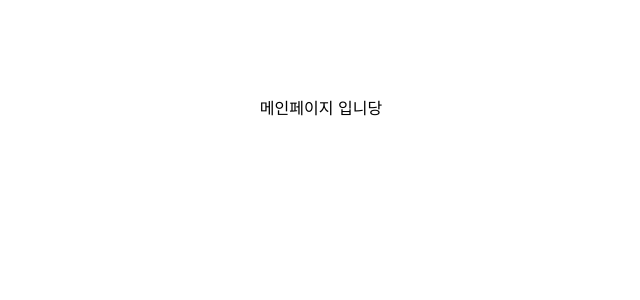
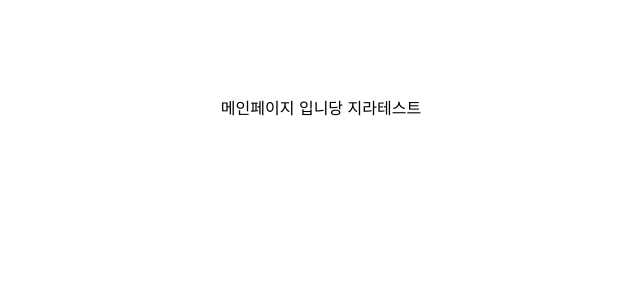
Before and after one commit to jiyeon12345/photolink-web-next, a Next.js app: page / in a window 1280 px wide. Shown: the top 300 px of the page, without its empty margins (319-959 px from the left). Built offline with nearby package versions, Linux system fonts and the light colour scheme.

Commit message:
[NEXT-1] Setting

```diff
--- a/app/page.tsx
+++ b/app/page.tsx
@@ -1,7 +1,5 @@
 export default function Home() {
   return (
-    <main className="flex flex-col items-center justify-between min-h-screen p-24">
-      메인페이지 입니당
-    </main>
+    <main className="flex flex-col items-center justify-between min-h-screen p-24">메인페이지 입니당 지라테스트</main>
   )
 }
```
